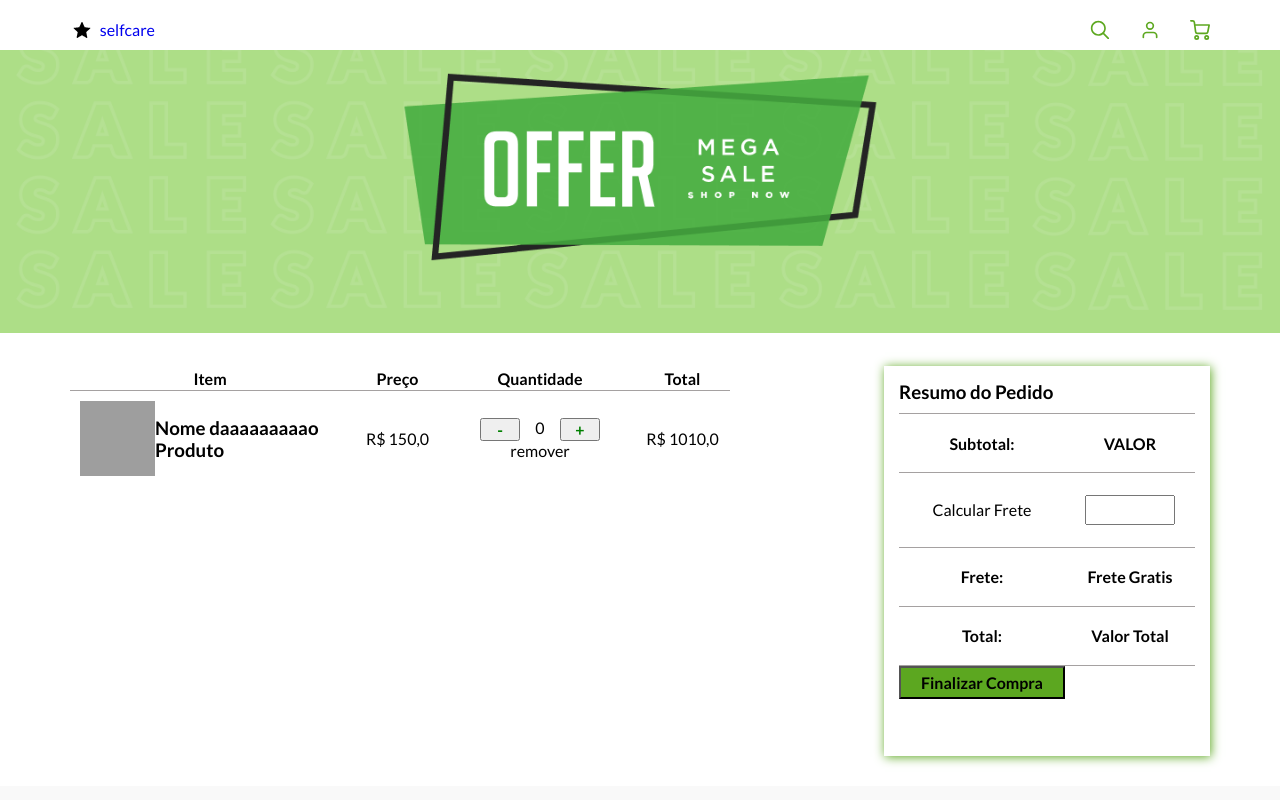
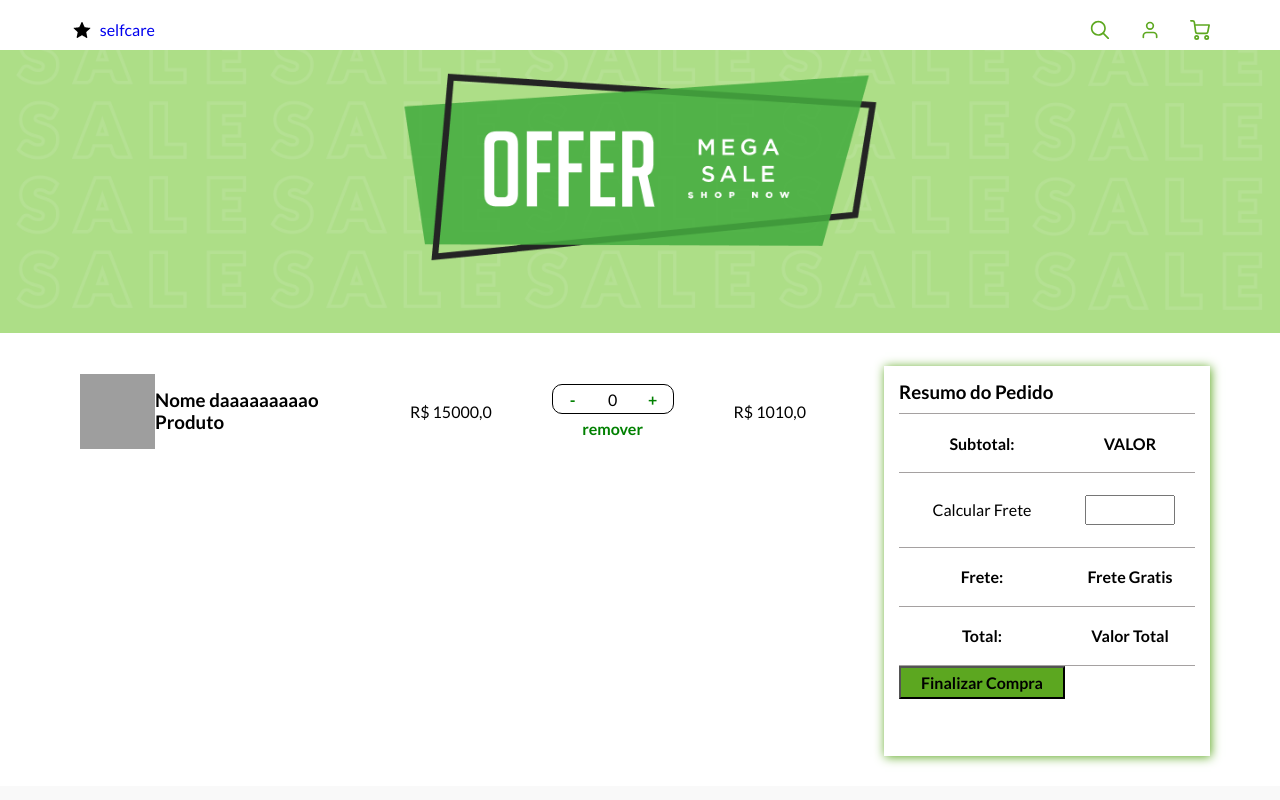
Before and after one commit to maarcoseduardo/selfcare-comerce, a React (Create React App) app: page /cart in a window 1280 px wide. Shown: the top 800 px of the page. Built offline with nearby package versions, Linux system fonts and the light colour scheme; grey boxes are pictures that could not be loaded; what miragejs would draw is missing.

Commit message:
update page cart

```diff
--- a/src/Pages/Cart/index.js
+++ b/src/Pages/Cart/index.js
@@ -1,26 +1,21 @@
 import React from 'react';
 
+import { useCard } from '../../Context'
 import AnnmarieImg from './Annmarie.jpg'
 
 import {
     Container,
-    Table,
-    Thead,
-    TableRow,
-    ThItem,
-    Th,
-    ThGrid,
-    Tbody,
+    H2,
+    Section,
     Tr,
     Div,
-    Td,
     H3,
     Img,
-    TdItem,
     Span,
+    DivAddRemove,
     DivGrid,
     SpanGrid,
-    ButtonGrid,
+    ButtonAddRemove,
     ContainerBuy,
     TableBuy,
     TbodyBuy,
@@ -36,46 +31,32 @@ import {
 
 export function Cart() {
 
+    const {card} = useCard();
+
     return (
         <Container>
-            <Table>
-                <Thead>
-                    <TableRow>
-                        <ThItem>Item</ThItem>
-                        <Th>Preço</Th>
-                        <ThGrid>Quantidade</ThGrid>
-                        <Th>Total</Th>
-                    </TableRow>
-                </Thead>
-                <Tbody>
-                    <Tr>
-                        <Td>
+            <Section>
                 <Div>
                     <Img src={AnnmarieImg}/>
                     <H3>Nome daaaaaaaaao Produto</H3>
                 </Div>
-                        </Td>
-                        <TdItem>
-                            <Span>R$ 150,0</Span>
-                        </TdItem>
-                        <TdItem>
+                <Span>R$ 15000,0</Span>
+                <DivAddRemove>
                     <DivGrid>
                         <SpanGrid>
-                                    <ButtonGrid>-</ButtonGrid>
+                            <ButtonAddRemove>-</ButtonAddRemove>
                         </SpanGrid>
                         <SpanGrid>0</SpanGrid>
                         <SpanGrid>
-                                    <ButtonGrid>+</ButtonGrid>
+                            <ButtonAddRemove>+</ButtonAddRemove>
                         </SpanGrid>
                     </DivGrid>
-                            <SpanGrid>remover</SpanGrid>
-                        </TdItem>
-                        <TdItem>
+                    <SpanGrid>
+                        <ButtonAddRemove>remover</ButtonAddRemove>
+                    </SpanGrid>
+                </DivAddRemove>
                 <Span>R$ 1010,0</Span>
-                        </TdItem>
-                    </Tr>
-                </Tbody>
-            </Table>
+            </Section>
             <ContainerBuy className="margins-respiro">
                 <H3Buy>Resumo do Pedido</H3Buy>
                 <TableBuy>
--- a/src/Pages/Cart/styles.js
+++ b/src/Pages/Cart/styles.js
@@ -1,4 +1,5 @@
 import styled from "styled-components";
+
 
 export const Container = styled.section`
     height: 450px;
@@ -8,127 +9,36 @@ export const Container = styled.section`
     justify-content: space-between;
     padding: 30px 70px;
 
-    @media screen and (min-width: 400px) and (max-width: 1050px) {
+    @media screen and (min-width: 400px) and (max-width: 1130px) {
         display: block;
-        height: 600px;
+        height: 750px;
     }
 `;
 
+export const H2 = styled.h2`
+    margin-bottom: 10px;
 
-export const Table = styled.table`
-    width: 690px;
-    height: 115px;
-    /* background: green; */
-    border-collapse: collapse;
+    font-size: 2rem;
+`;
 
-    @media screen and (min-width: 1450px) and (max-width: 1555px) {
-        width: 950px;
-    }
-    @media screen and (min-width: 1300px) and (max-width: 1450px) {
-        width: 800px;
-    }
-    @media screen and (min-width: 1172px) and (max-width: 1300px) {
-        width: 600px;
-    }
-    @media screen and (min-width: 1050px) and (max-width: 1172px) {
-        width: 550px;
-    }
-    @media screen and (min-width: 400px) and (max-width: 1050px) {
+export const Section = styled.section`
+    display: flex;
+    justify-content: space-between;
+    width: 65%;
+    height: 90px;
+
+    align-items: center;
+
+    @media screen and (min-width: 800px) and (max-width: 1130px) {
         width: 100%;
         margin-bottom: 30px;
     }
-`;
-
-export const Thead = styled.thead`
-
-    width: 100%;
-    height: 25px;
-`;
-
-export const TableRow = styled.tr`
-
-    display: flex;
-
-    width: 100%;
-    height: 25px;
-
-    align-items: center;
-    /* background-color: yellow; */
-    border-bottom: 1px solid var(--line-division);
-`;
-
-export const ThItem = styled.th`
-    width: 280px;
-
-    @media screen and (min-width: 1450px) and (max-width: 1550px) {
-        width: 450px;
+    @media screen and (min-width: 400px) and (max-width: 800px) {
+        display: block;
+        width: 100%;
+        height: 280px;
+        margin-bottom:;
     }
-    @media screen and (min-width: 1300px) and (max-width: 1450px) {
-        width: 370px;
-    }
-    @media screen and (min-width: 1172px) and (max-width: 1300px) {
-        width: 280px;
-    }
-    @media screen and (min-width: 1050px) and (max-width: 1172px) {
-        width: 250px;
-    }
-    @media screen and (min-width: 1000px) and (max-width: 1050px) {
-        width: 450px;
-    }
-    @media screen and (min-width: 950px) and (max-width: 1000px) {
-        width: 400px;
-    }
-    @media screen and (min-width: 900px) and (max-width: 950px) {
-        width: 350px;
-    }
-    @media screen and (min-width: 850px) and (max-width: 900px) {
-        width: 320px;
-    }
-`;
-
-export const ThGrid = styled.th`
-    width: 190px;
-
-    @media screen and (min-width: 1050px) and (max-width: 1172px) {
-        width: 190px;
-    }
-    @media screen and (min-width: 400px) and (max-width: 1050px) {
-        width: 190px;
-    }
-`;
-
-export const Th = styled.th`
-    width: 85px;
-
-    @media screen and (min-width: 1450px) and (max-width: 1550px) {
-        width: 155px;
-    }
-    @media screen and (min-width: 1300px) and (max-width: 1450px) {
-        width: 120px;
-    }
-    @media screen and (min-width: 1172px) and (max-width: 1300px) {
-        width: 95px;
-    }
-    @media screen and (min-width: 1050px) and (max-width: 1172px) {
-        width: 60px;
-    }
-    @media screen and (min-width: 875px) and (max-width: 1050px) {
-        width: 100px; //DIMINUIR TAMANHO DO TH PARA AJUSTAR COM RESPONSIVIDADE
-    }
-    @media screen and (min-width: 820px) and (max-width: 875px) {
-        width: 70px;
-    }
-    @media screen and (min-width: 400px) and (max-width: 820px) {
-        width: 60px;
-    }
-`;
-
-
-export const Tbody = styled.tbody`
-    display: block;
-
-    width: 100%;
-    height: 115px;
 `;
 
 export const Tr = styled.tr`
@@ -151,16 +61,19 @@ export const TdItem = styled.td`
     @media screen and (min-width: 1172px) and (max-width: 1300px) {
         width: 95px;
     }
-    @media screen and (min-width: 1050px) and (max-width: 1172px) {
-        width: 60px;
+    @media screen and (min-width: 1130px) and (max-width: 1172px) {
+        width: 95px;
+    }
+    @media screen and (min-width: 1050px) and (max-width: 1130px) {
+        width: 95px;
     }
     @media screen and (min-width: 875px) and (max-width: 1050px) {
         width: 100px; //DIMINUIR TAMANHO DO TH PARA AJUSTAR COM RESPONSIVIDADE
     }
-    @media screen and (min-width: 820px) and (max-width: 875px) {
+    @media screen and (min-width: 800px) and (max-width: 875px) {
         width: 70px;
     }
-    @media screen and (min-width: 400px) and (max-width: 820px) {
+    @media screen and (min-width: 400px) and (max-width: 800px) {
         width: 60px;
     }
 `;
@@ -183,8 +96,11 @@ export const Div = styled.div`
     @media screen and (min-width: 1172px) and (max-width: 1300px) {
         width: 280px;
     }
-    @media screen and (min-width: 1050px) and (max-width: 1172px) {
+    @media screen and (min-width: 1130px) and (max-width: 1172px) {
         width: 250px;
+    }
+    @media screen and (min-width: 1050px) and (max-width: 1130px) {
+        width: 490px;
     }
     @media screen and (min-width: 1000px) and (max-width: 1050px) {
         width: 450px;
@@ -195,8 +111,11 @@ export const Div = styled.div`
     @media screen and (min-width: 900px) and (max-width: 950px) {
         width: 350px;
     }
-    @media screen and (min-width: 850px) and (max-width: 900px) {
+    @media screen and (min-width: 800px) and (max-width: 900px) {
         width: 320px;
+    }
+    @media screen and (min-width: 400px) and (max-width: 800px) {
+        width: 100%;
     }
 `;
 
@@ -209,30 +128,50 @@ export const Img = styled.img`
     height: 75px;
 `;
 
+
 export const Span = styled.span`
     padding: 5px;
+    @media screen and (min-width: 300px) and (max-width: 800px) {
+        display:block;
+        text-align: center;
+    }
+`;
+
+export const DivAddRemove = styled.div`
+
+    @media screen and (min-width: 300px) and (max-width: 800px) {
+        width: 120px;
+        margin: 20px auto;
+    }
 `;
 
 export const DivGrid = styled.div`
     display: grid;
+    height: 30px;
+    margin-bottom: 5px;
     grid-template-columns: 40px 40px 40px;
-    margin: 0 35px;
     text-align: center;
+    align-items: center;
+
+
+    border: 1px solid black;
+    border-radius: 10px;
 `;
 
 export const SpanGrid = styled.span`
-
 `;
 
 // Custom Buy Menu
-export const ButtonGrid = styled.button`
+export const ButtonAddRemove = styled.button`
     width: 100%;
-    background-color: none;
+
+    background: none;
+    border: none;
     color: green;
 
     font-size:16px;
-
     font-weight: bold;
+    cursor: pointer;
 
 `;
 
--- a/src/Pages/Details/index.js
+++ b/src/Pages/Details/index.js
@@ -24,12 +24,11 @@ export function Details() {
     return (
         <DivContainer>
         {card.map((product) => {
-            if (product.id == identificationPage) {
+            if (product.id === identificationPage) {
                 return <Section key={product.id}>
                             <DivImg>
                                 <Img src={product.img} alt={product.name}/>
                             </DivImg>
-
                             <Article>
                                 <H1>{product.name}</H1>
                                 <SpanOld>De R${product.oldPrice} por</SpanOld>
```
Lines whose indentation alone changed are shown as unchanged.
